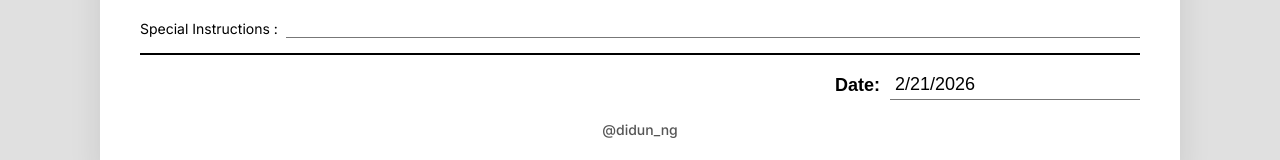
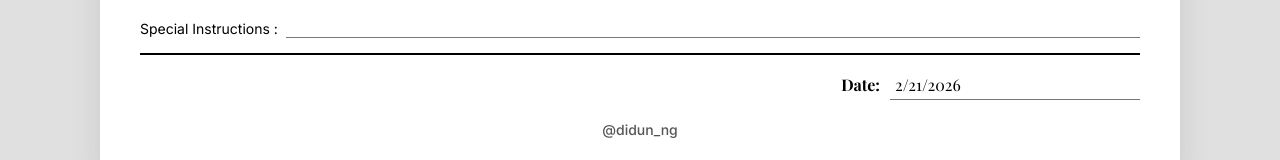
Before and after one commit to joethesaint/didun-cake-form, a React (Vite) app: page / in a window 1280 px wide. Shown: the part 1005-1165 px from the top of the page. Built offline with nearby package versions, Linux system fonts and the light colour scheme; a web font is replaced by a local one.

Commit message:
style: align Date font with other section headers

```diff
--- a/src/components/OrderForm.tsx
+++ b/src/components/OrderForm.tsx
@@ -318,8 +318,8 @@ const OrderForm: React.FC = () => {
             </div>
 
             <div style={{ marginTop: 'auto', borderTop: '2px solid #000', paddingTop: '15px', display: 'flex', justifyContent: 'flex-end', alignItems: 'flex-end' }}>
-                <div style={{ fontFamily: 'sans-serif', fontWeight: 'bold', fontSize: '18px', display: 'flex', alignItems: 'center', gap: '10px' }}>
-                    Date: <input className="field-line" style={{ width: '250px', fontSize: '18px' }} aria-label="Order Date" value={formData.date} onChange={e => setFormData((p: OrderFormData) => ({ ...p, date: e.target.value }))} />
+                <div style={{ fontFamily: 'var(--font-serif)', fontWeight: 'bold', fontSize: '16px', display: 'flex', alignItems: 'center', gap: '10px' }}>
+                    Date: <input className="field-line" style={{ width: '250px', fontSize: '16px' }} aria-label="Order Date" value={formData.date} onChange={e => setFormData((p: OrderFormData) => ({ ...p, date: e.target.value }))} />
                 </div>
             </div>
 
```
